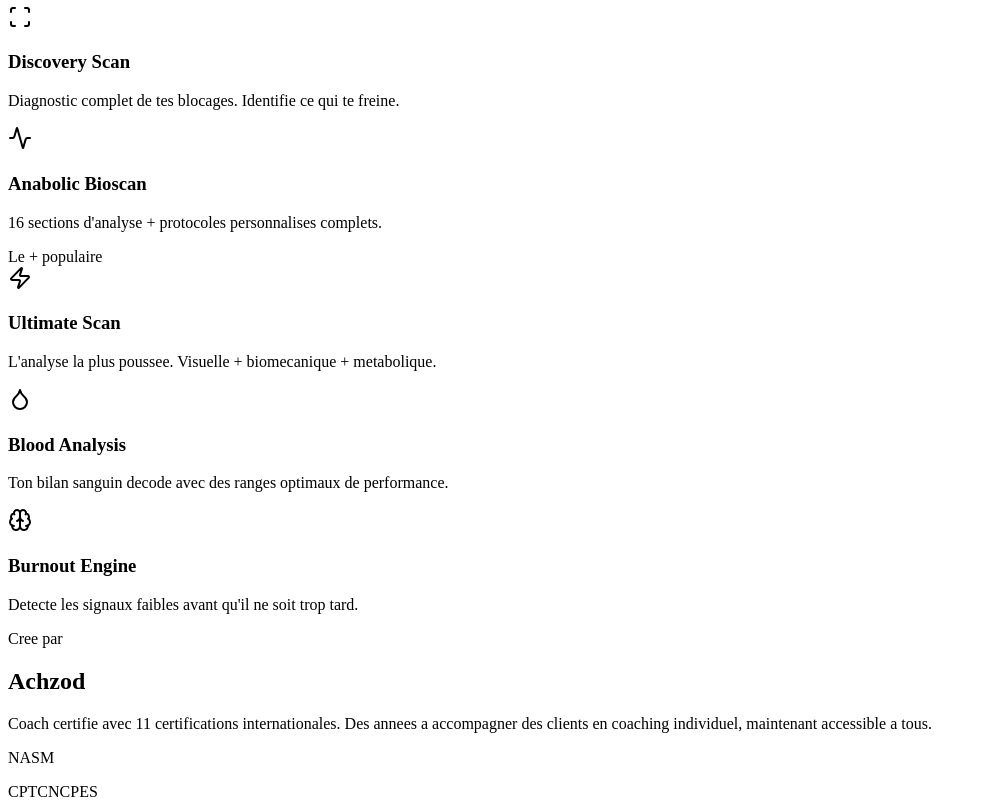
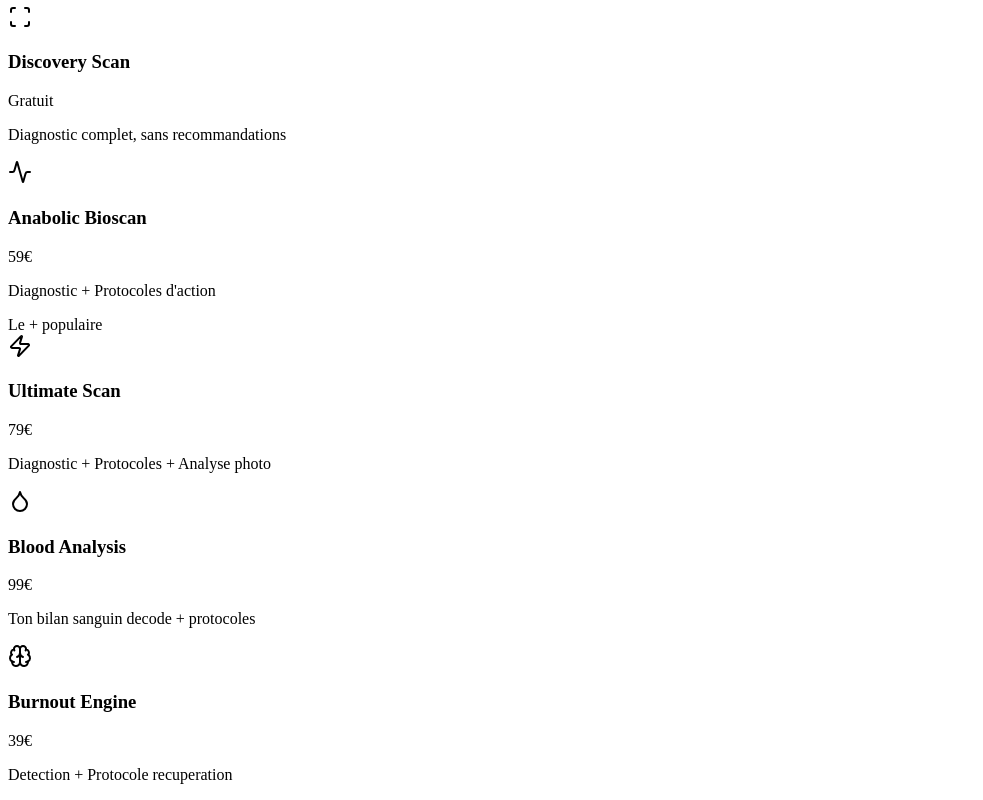
Before and after one commit to achzod/neurocore-360, a React (Vite) app in the folder client/: page /apexlabs in a window 1280 px wide. Shown: the part 920-1720 px from the top of the page, without its empty margins (0-983 px from the left). Built offline with nearby package versions, Linux system fonts and the light colour scheme; a web font is replaced by a local one.

Commit message:
feat: update ApexLabs with real offers, prices & chrome styling
- Use actual offer data from Landing.tsx
- Add prices: Gratuit, 59€, 79€, 99€, 39€
- Correct descriptions for all 5 scans
- Chrome/metal gradient for featured price

```diff
--- a/client/src/pages/ApexLabs.tsx
+++ b/client/src/pages/ApexLabs.tsx
@@ -312,11 +312,11 @@ function HeroSection() {
 
 function OffersPreview() {
   const offers = [
-    { name: "Discovery Scan", description: "Diagnostic complet de tes blocages. Identifie ce qui te freine.", icon: Scan },
-    { name: "Anabolic Bioscan", description: "16 sections d'analyse + protocoles personnalises complets.", icon: Activity },
-    { name: "Ultimate Scan", description: "L'analyse la plus poussee. Visuelle + biomecanique + metabolique.", icon: Zap, featured: true },
-    { name: "Blood Analysis", description: "Ton bilan sanguin decode avec des ranges optimaux de performance.", icon: Droplet },
-    { name: "Burnout Engine", description: "Detecte les signaux faibles avant qu'il ne soit trop tard.", icon: Brain },
+    { name: "Discovery Scan", price: "Gratuit", description: "Diagnostic complet, sans recommandations", icon: Scan },
+    { name: "Anabolic Bioscan", price: "59€", description: "Diagnostic + Protocoles d'action", icon: Activity },
+    { name: "Ultimate Scan", price: "79€", description: "Diagnostic + Protocoles + Analyse photo", icon: Zap, featured: true },
+    { name: "Blood Analysis", price: "99€", description: "Ton bilan sanguin decode + protocoles", icon: Droplet },
+    { name: "Burnout Engine", price: "39€", description: "Detection + Protocole recuperation", icon: Brain },
   ];
 
   return (
@@ -389,8 +389,11 @@ function OffersPreview() {
                   <Icon className={`h-7 w-7 ${isFeatured ? "text-white" : "text-gray-400 group-hover:text-white"}`} />
                 </div>
 
-                <h3 className="text-xl font-bold text-white mb-3">{offer.name}</h3>
-                <p className="text-gray-400 leading-relaxed">{offer.description}</p>
+                <h3 className="text-xl font-bold text-white mb-2">{offer.name}</h3>
+                <div className={`text-2xl font-bold mb-3 ${isFeatured ? "bg-gradient-to-r from-white via-gray-200 to-white bg-clip-text text-transparent" : "text-gray-300"}`}>
+                  {offer.price}
+                </div>
+                <p className="text-gray-500 text-sm leading-relaxed">{offer.description}</p>
               </motion.div>
             );
           })}
```
